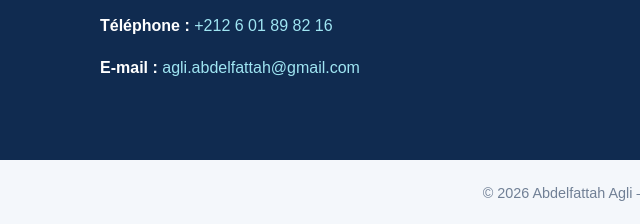
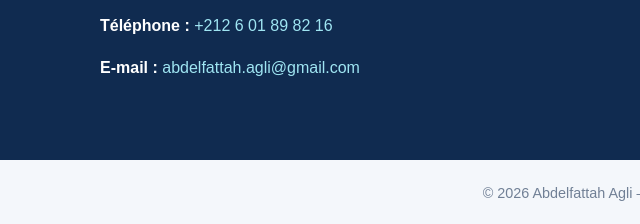
Before and after one commit to abdelfattahagli-maker/mon-portfolio, a plain HTML site: page index.html in a window 1280 px wide. Shown: the part 4422-4646 px from the top of the page, 0-640 px from the left. Drawn offline with Linux system fonts and the light colour scheme.

Commit message:
Update index.html

```diff
--- a/index.html
+++ b/index.html
@@ -109,7 +109,7 @@ footer{text-align:center;padding:22px;color:#718096;font-size:.9rem}
  <h2 class="section-title">Contact</h2><p class="lead">Pour toute opportunité professionnelle ou collaboration.</p>
  <p><strong>Localisation :</strong> Zagora, Maroc</p>
  <p><strong>Téléphone :</strong> <a href="tel:+212601898216">+212 6 01 89 82 16</a></p>
- <p><strong>E-mail :</strong> <a href="mailto:agli.abdelfattah@gmail.com">agli.abdelfattah@gmail.com</a></p>
+ <p><strong>E-mail :</strong> <a href="mailto:abdelfattah.agli@gmail.com">abdelfattah.agli@gmail.com</a></p>
 </div></section>
 </main>
 <footer>© 2026 Abdelfattah Agli — Portfolio professionnel</footer>
```
